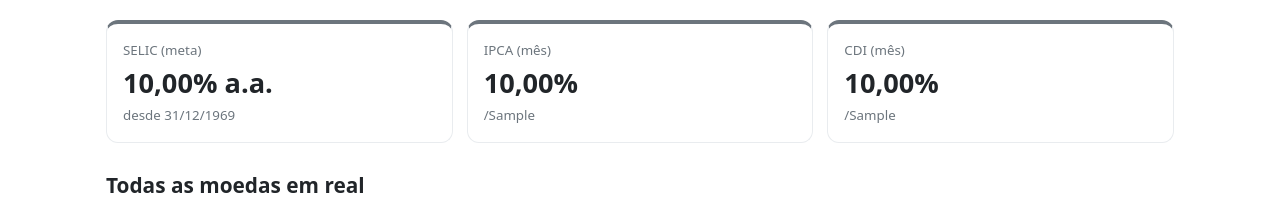
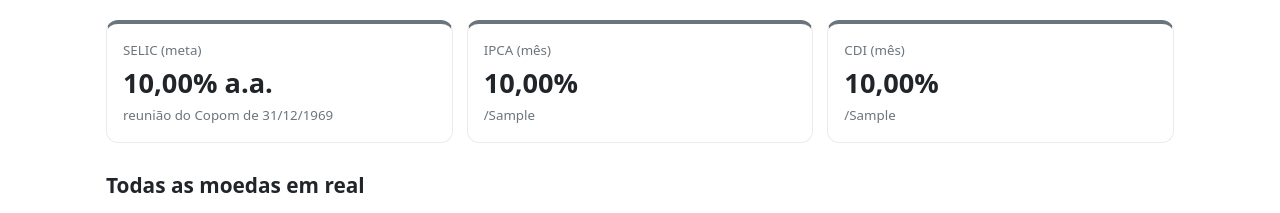
Before and after one commit to rermas/dolarhoje, a PHP site: page / in a window 1280 px wide. Shown: the part 276-489 px from the top of the page. Run offline with PHP 8.4, Linux system fonts and the light colour scheme; tables that the repository leaves empty or names only in its code hold one stand-in row (values such as "Sample post").

Commit message:
Selic: rótulo "reunião do Copom de" (tabela registra todas as reuniões, inclusive as sem mudança)
Co-Authored-By: Claude Sonnet 5.5 <noreply@anthropic.com>
Claude-Session: https://claude.ai/code/session_0149Ejo4h6gwPgk9YTa3dRMw

```diff
--- a/index.php
+++ b/index.php
@@ -80,7 +80,7 @@ function indicadores(): array {
     $meses = [1 => 'jan', 'fev', 'mar', 'abr', 'mai', 'jun', 'jul', 'ago', 'set', 'out', 'nov', 'dez'];
     $o = [];
     if ($s = q1('SELECT valor, data FROM selic ORDER BY data DESC LIMIT 1'))
-        $o[] = ['SELIC (meta)', number_format((float)$s['valor'], 2, ',', '') . '% a.a.', 'desde ' . date('d/m/Y', strtotime((string)$s['data']))];
+        $o[] = ['SELIC (meta)', number_format((float)$s['valor'], 2, ',', '') . '% a.a.', 'reunião do Copom de ' . date('d/m/Y', strtotime((string)$s['data']))];
     foreach (['ipca' => 'IPCA', 'cdi' => 'CDI'] as $t => $l)
         if ($r = q1("SELECT mes, ano, valor FROM $t ORDER BY ano DESC, mes DESC LIMIT 1"))
             $o[] = [$l . ' (mês)', number_format((float)$r['valor'], 2, ',', '') . '%', ($meses[(int)$r['mes']] ?? '') . '/' . $r['ano']];
```
